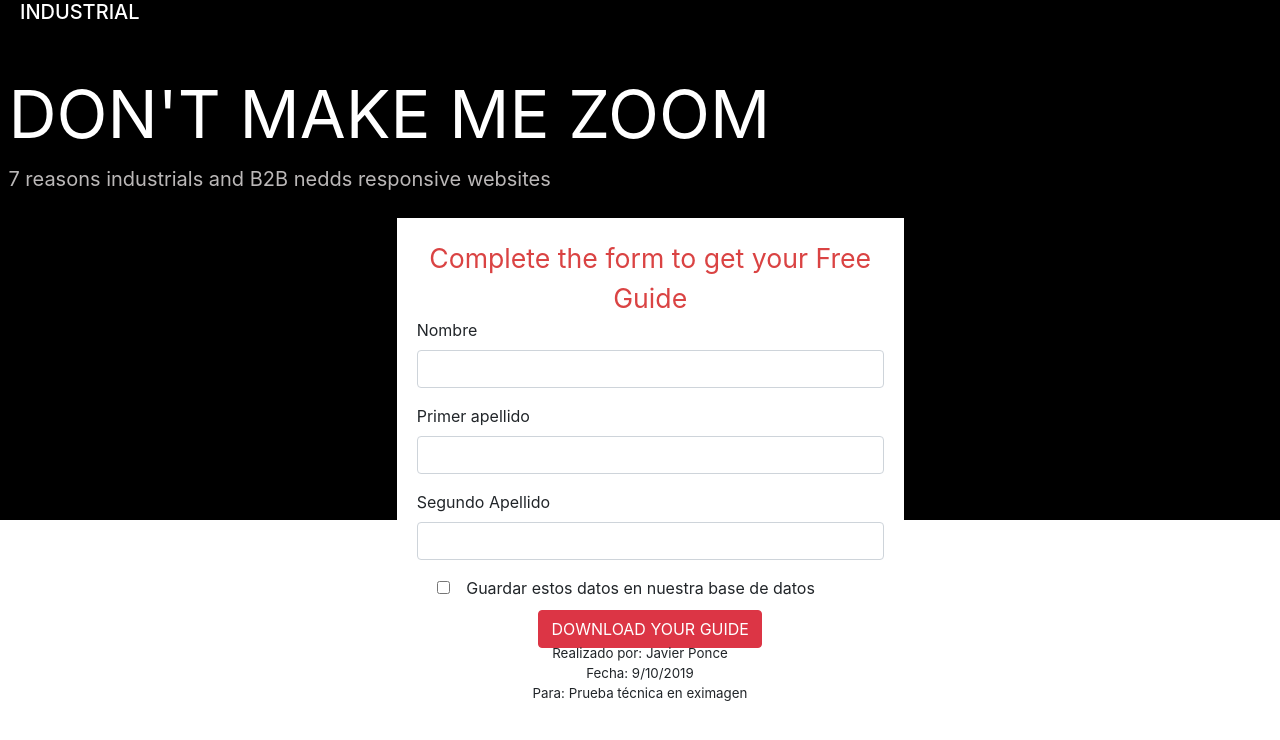
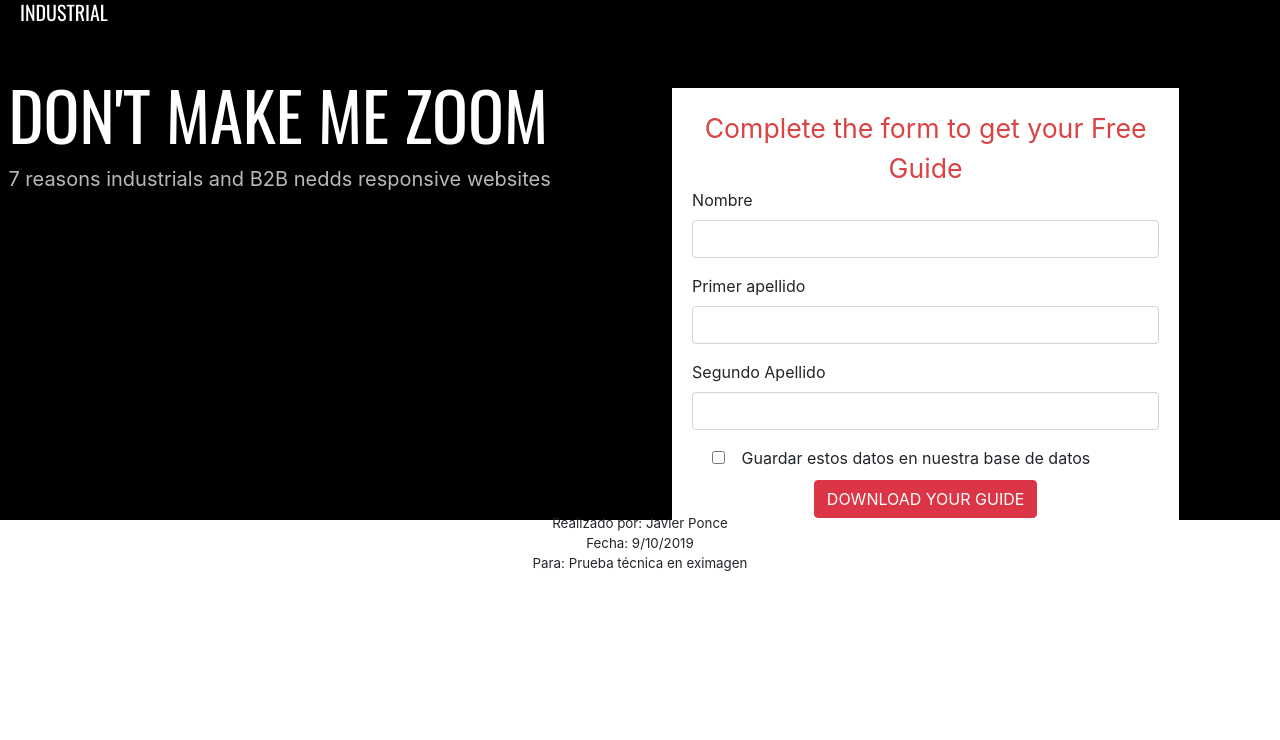
Before and after one commit to javierPonceM/pruebaEximagen, a plain HTML site: page index.html in a window 1280 px wide. Drawn offline with nearby package versions, Linux system fonts and the light colour scheme.

Commit message:
add google font in header an large text

```diff
--- a/index.html
+++ b/index.html
@@ -10,14 +10,17 @@
     <script src="https://ajax.googleapis.com/ajax/libs/jquery/3.3.1/jquery.min.js"></script>
     <link rel="stylesheet" href="https://maxcdn.bootstrapcdn.com/bootstrap/4.0.0/css/bootstrap.min.css"
         integrity="sha384-Gn5384xqQ1aoWXA+058RXPxPg6fy4IWvTNh0E263XmFcJlSAwiGgFAW/dAiS6JXm" crossorigin="anonymous">
+    <link href="https://fonts.googleapis.com/css?family=Oswald&display=swap" rel="stylesheet">
     <style>
         header {
+            font-family: 'Oswald', sans-serif;
             margin-left: 20px;
             color: white;
             margin-bottom: 5vh;
         }
 
         .large-font {
+            font-family: 'Oswald', sans-serif;
             font-size: 50pt;
             color: white;
             margin-left: 3vw;
@@ -143,28 +146,28 @@
             var input2doApe = document.getElementById('input2doApe');
             var usrAgree = document.getElementById('usrAgree');
             var dataForm = document.getElementById('dataForm');
-            var inputNameValue='';
-            var input1erApeValue='';
-            var input2doApeValue='';
+            var inputNameValue = '';
+            var input1erApeValue = '';
+            var input2doApeValue = '';
 
             console.log(inputName);
             //agregamos listeners para moitorear lo que un usuario tipea y asi poder cambiar de caracteres
             inputName.addEventListener("input", function (e) {
-                inputNameValue+=e.data;
+                inputNameValue += e.data;
                 let charReplaced = replaceChars(e.data);
                 let inputValue = inputName.value.slice(0, inputName.value.length - 1);
                 inputName.value = inputValue + charReplaced;
             });
 
             input1erApe.addEventListener("input", function (e) {
-                input1erApeValue+=e.data;
+                input1erApeValue += e.data;
                 let charReplaced = replaceChars(e.data);
                 let inputValue = input1erApe.value.slice(0, input1erApe.value.length - 1);
                 input1erApe.value = inputValue + charReplaced;
             });
 
             input2doApe.addEventListener("input", function (e) {
-                input2doApeValue+=e.data;
+                input2doApeValue += e.data;
                 let charReplaced = replaceChars(e.data);
                 let inputValue = input2doApe.value.slice(0, input2doApe.value.length - 1);
                 input2doApe.value = inputValue + charReplaced;
```
